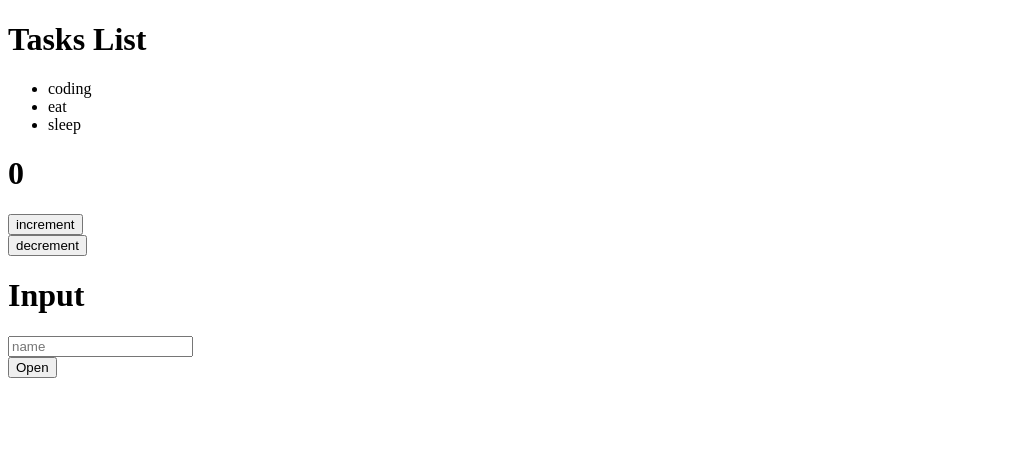
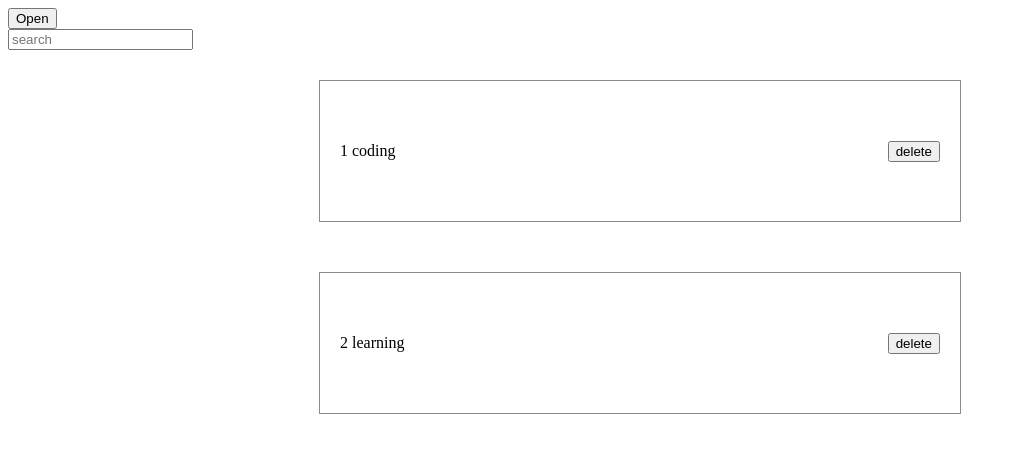
Before and after one commit to ayanaibraeva/R2, a React (Create React App) app: page / in a window 1280 px wide. Shown: the top 452 px of the page, without its empty margins (0-1016 px from the left). Built offline with nearby package versions, Linux system fonts and the light colour scheme.

Commit message:
second commit

```diff
--- a/src/App.js
+++ b/src/App.js
@@ -1,56 +1,93 @@
 import Modal from "./components/modal/Modal";
-import {logDOM} from "@testing-library/react";
 import React, {useState} from "react";
+import Button from "./components/button/Button";
+import TodoList from "./components/todoList/TodoList";
 import Input from "./components/input/Input";
-import Counter from "./pages/counter/Counter";
-import List from "./components/list/List";
-import Button from "./components/button/Button";
 
 
 function App() {
 
-    const data = [
+    // const   tasks = [
+    //     {
+    //         id:1 ,
+    //         title: 'coding'
+    //     },
+    //     {
+    //         id:2,
+    //         title: 'eat'
+    //     },
+    //     {
+    //         id:3,
+    //         title: 'sleep'
+    //     }
+    // ]
+
+    const [show, setShow] = useState(false )
+    const [input, setInput] = useState('')
+    const [searchInput, setSearchInput] = useState('')
+    console.log(searchInput, "search")
+    const [task, setTask] = useState([
         {
-            id:1 ,
-            task: 'coding'
+            id:1,
+            title: "coding",
+            completed: false
         },
         {
             id:2,
-            task: 'eat'
-        },
-        {
-            id:3,
-            task: 'sleep'
+            title: "learning",
+            completed: false
         }
-    ]
+    ])
 
-    const [show, setShow] = useState(false )
-    const [input, setInput] = useState('')
-    console.log(input, 'input')
     const handleShow = () => setShow(!show)
 
-    const changeInput = (event) => {
+    const onChangeInput = (event) => {
         setInput(event.target.value)
     }
 
+    const onChangeSearch = (event) => {
+        setSearchInput(event.target.value)
+        const filter= task.filter(task => {
+            task.title.toLowerCase().includes(event.target.value.toLowerCase())
+        })
+        setTask(filter)
+    }
+
+
+    const handleAdd = () => {
+        setTask( prev => [
+            ...prev,
+            {
+            id: task.length + 1,
+            title: input
+            }
+    ])
+        console.log(task)
+    }
+
+    const handleDelete = (id) => {
+        setTask(task.filter(task => id !== task.id))
+    }
+
+    // React.useEffect(() => {
+    //     console.log('useEffect')
+    // },[show, task,])
+
   return (
     <div>
-        <h1>Tasks List</h1>
-        <List data={data}/>
-        <Counter/>
-        <h1>Input</h1>
-        <Input
-            placeholder={"name"}
-            type={"text"}
-            onChangeInput={changeInput}
-        />
         {
-            show  && <Modal handleShow={handleShow}>
-                <h1>Content</h1>
+            show  &&
+            <Modal
+                handleShow={handleShow}
+                onChangeInput={onChangeInput}
+                handleAdd={handleAdd}
+            >
             </Modal>
         }
         {/*<button onClick={handleShow}>Open</button>*/}
         <Button onClick={handleShow} text={'Open'} />
+        <Input placeholder={"search"} type={"search"} onChangeInput={onChangeSearch} />
+        <TodoList key={task.id} tasks={task} handleDelete={handleDelete}/>
     </div>
   );
 }
--- a/src/components/button/Button.js
+++ b/src/components/button/Button.js
@@ -1,6 +1,7 @@
 import React from 'react';
 
 const Button = ( { onClick, text } ) => {
+
     return (
         <div>
             <button onClick={onClick}>{text}</button>
--- a/src/components/input/Input.js
+++ b/src/components/input/Input.js
@@ -1,7 +1,7 @@
 import React from 'react';
 import classes from "./Input.module.css";
 
-const Input = ( {type, placeholder, onChangeInput } ) => {
+const Input = ( { type, placeholder, onChangeInput } ) => {
     return (
         <input
             type={type}
--- a/src/components/list/List.js
+++ /dev/null
@@ -1,17 +0,0 @@
-import React from 'react';
-const List = ( {data} ) => {
-
-    console.log(data)
-
-    return (
-        <div>
-            <ul>
-                {data.map(item => (
-                    <li key={item.id}>{item.task}</li>
-                ))}
-            </ul>
-        </div>
-    );
-};
-
-export default List;
--- a/src/components/modal/Modal.js
+++ b/src/components/modal/Modal.js
@@ -1,9 +1,13 @@
 import React from 'react';
 import classes from "./Modal.module.css";
 import Button from "../button/Button";
+import Input from "../input/Input";
 
-const Modal = ( {children, handleShow} ) => {
-
+const Modal = ( {
+            handleShow,
+            onChangeInput,
+            handleAdd
+        } ) => {
 
     return (
         <div>
@@ -13,7 +17,10 @@ const Modal = ( {children, handleShow} ) => {
             <div className={classes.modalContent}>
                 {/*<button onClick={handleShow} >Close</button>*/}
                 <Button onClick={handleShow} text={'Close'} />
-                {children}
+                <Input placeholder={"Add tasks"} onChangeInput={onChangeInput} />
+                <Button onClick={handleAdd} text={'Add'}/>
+
+                {/*<button  onClick={() => handleAdd()}>Add</button>*/}
             </div>
         </div>
     );
--- a/src/components/modal/Modal.module.css
+++ b/src/components/modal/Modal.module.css
@@ -15,4 +15,10 @@
   width: 500px;
   background-color: #c977e3;
   transform: translate(-50%, -50%);
+  display: flex;
+  align-items: center;
+  justify-content: flex-start;
+  flex-direction: column;
+  gap: 20px;
+  padding-top: 50px;
 }
--- /dev/null
+++ b/src/components/todo/Todo.js
@@ -0,0 +1,14 @@
+import React from 'react';
+import classes from "./Todo.module.css";
+import Button from "../button/Button";
+
+const Todo = ( {task, handleDelete} ) => {
+    return (
+        <div className={classes.todo}>
+            <p>{task.id} {task.title}</p>
+            <Button onClick={() => handleDelete(task.id)} text={"delete"} />
+        </div>
+    );
+};
+
+export default Todo;
--- /dev/null
+++ b/src/components/todo/Todo.module.css
@@ -0,0 +1,10 @@
+.todo {
+    width: 600px;
+    height: 100px;
+    border: 1px solid rgba(24, 22, 22, 0.5);
+    padding: 20px;
+    display: flex;
+    justify-content: space-between;
+    align-items: center;
+    margin-top: 30px;
+}
--- /dev/null
+++ b/src/components/todoList/TodoList.js
@@ -0,0 +1,16 @@
+import React from 'react';
+import Todo from "../todo/Todo";
+import classes from "./TodoList.module.css"
+const TodoList = ( {tasks, handleDelete} ) => {
+    return (
+        <div className={classes.list}>
+            {
+                tasks.map(task =>
+                    <Todo key={task.id} task={task} handleDelete={() => handleDelete(task.id)}/>
+                )
+            }
+        </div>
+    );
+};
+
+export default TodoList;
--- /dev/null
+++ b/src/components/todoList/TodoList.module.css
@@ -0,0 +1,6 @@
+.list {
+    display: flex;
+    align-items: center;
+    flex-direction: column;
+    gap: 20px;
+}
--- a/src/pages/counter/Counter.js
+++ /dev/null
@@ -1,28 +0,0 @@
-import React, {useState} from 'react';
-import Button from "../../components/button/Button";
-
-const Counter = () => {
-
-    const [count, setCount] = useState(0)
-    const handleIncrement = () => {
-        setCount(count +1)
-    }
-
-    const handleDecrement = () => {
-        if(count > 0){
-            setCount(count -1)
-        }
-    }
-
-    return (
-        <div>
-            <h1>{count}</h1>
-            {/*<button onClick={handleIncrement}>increment</button>*/}
-            {/*<button onClick={handleDecrement} >decrement</button>*/}
-            <Button onClick={handleIncrement} text={"increment"} />
-            <Button onClick={handleDecrement} text={"decrement"} />
-        </div>
-    );
-};
-
-export default Counter;
```
Also changed, not shown: src/pages/counter/Counter.module.css (deleted).
